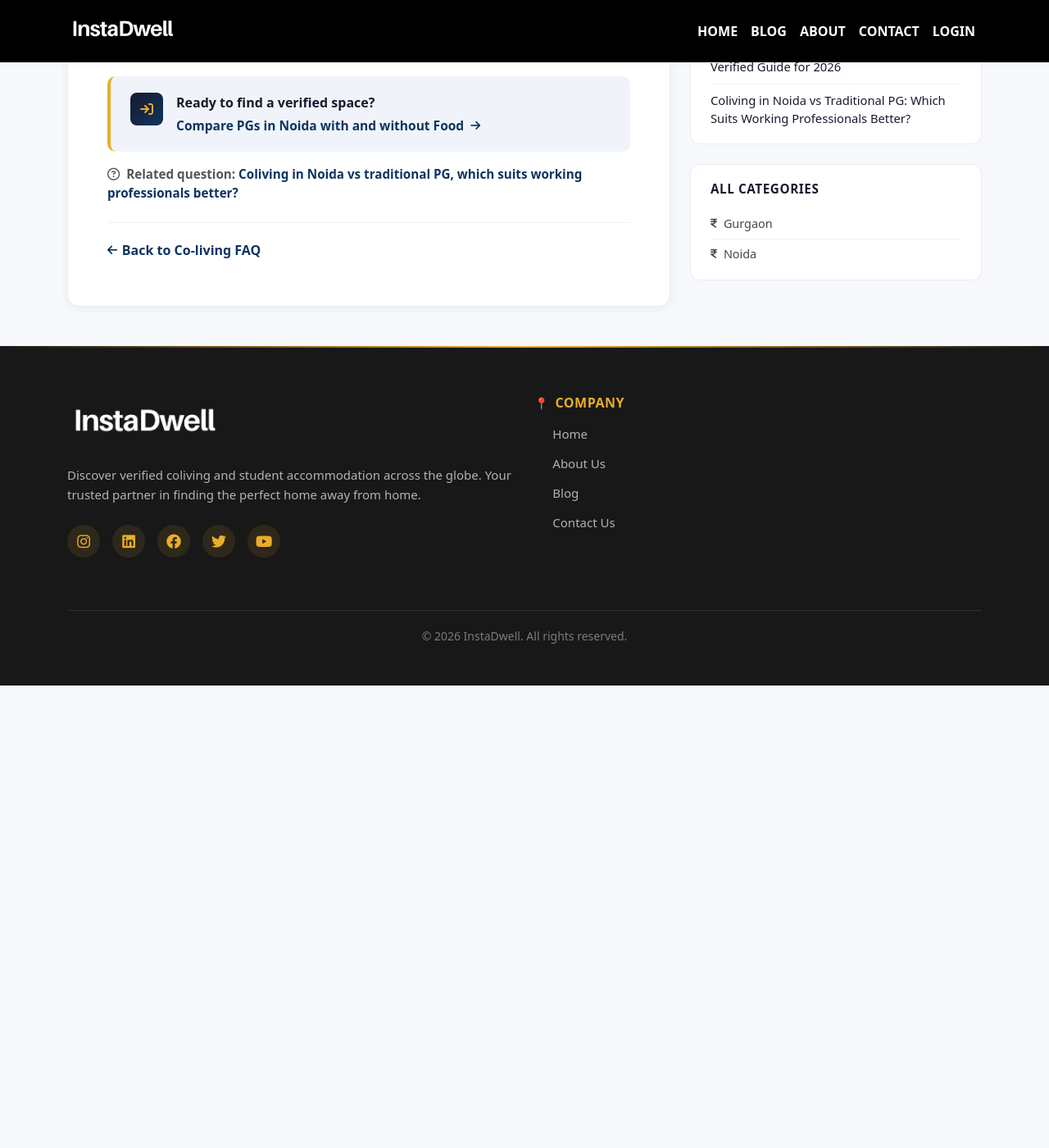
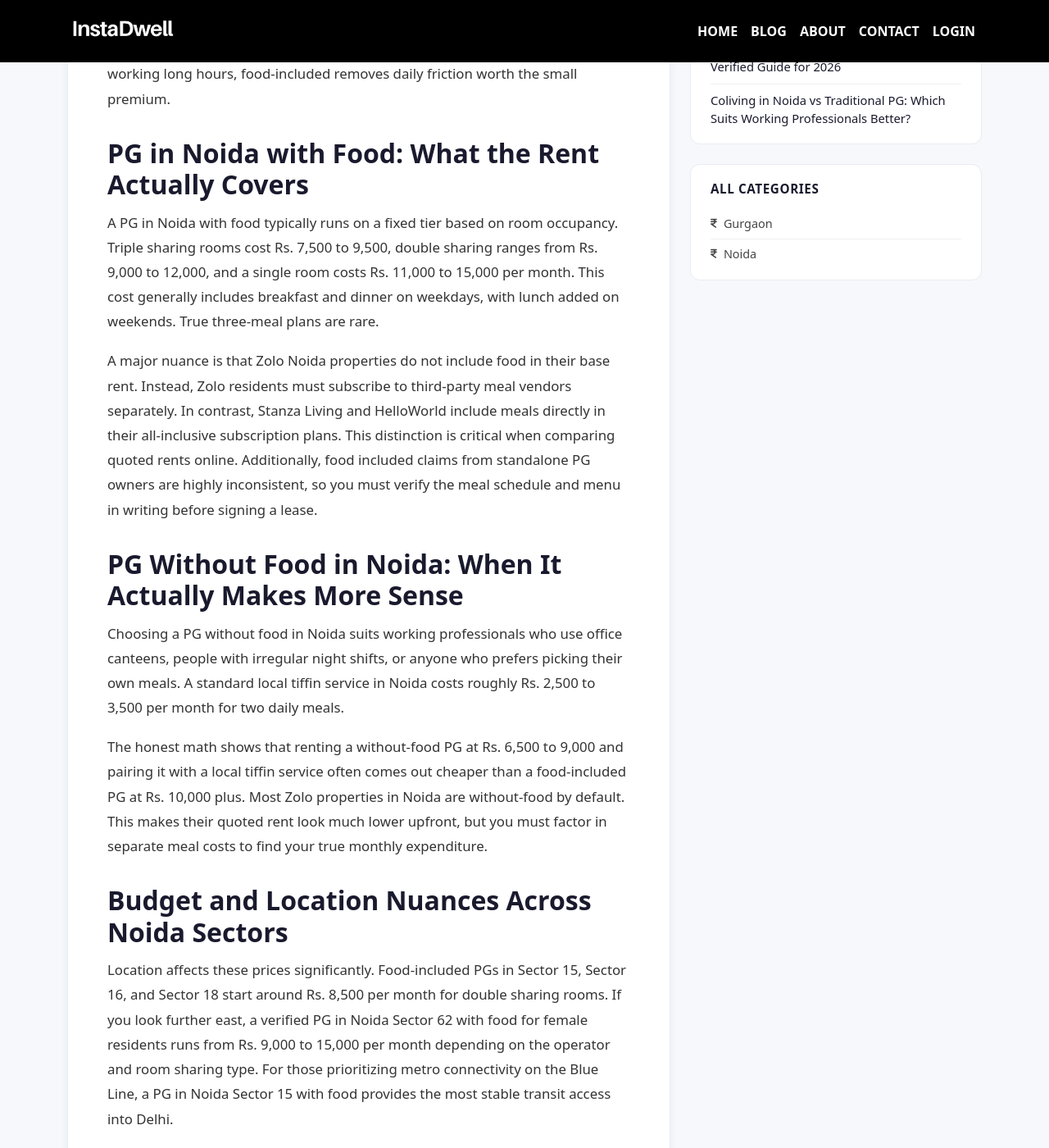
Before and after one commit to instadw/instadwell-blog, a Jekyll site: the page built from _coliving_faq/pg-in-noida-with-food-vs-without-food-which-makes-more-sense.md, in a window 1280 px wide and 1400 px high, scrolled down 885 px. Shown: the whole window at 82% size. Built offline with Jekyll 4.4.1, drawn with Linux system fonts in a browser that asks for light colours; before the commit the page ends 1721 px from its top, so only the background shows below that; some of the changed text lies outside the part shown.

Commit message:
Update pg-in-noida-with-food-vs-without-food-which-makes-more-sense.md

```diff
--- a/_coliving_faq/pg-in-noida-with-food-vs-without-food-which-makes-more-sense.md
+++ b/_coliving_faq/pg-in-noida-with-food-vs-without-food-which-makes-more-sense.md
@@ -5,16 +5,35 @@ layout: coliving-faq-post
 category: "Noida"
 order: 6
 author: Sanchit
-date: 2026-05-22T09:25:00.000+05:30
+date: 2026-05-30T09:25:00.000+05:30
 money_page_url: "https://instadwell.com/best-pgs-and-co-living-spaces-in-noida"
 money_page_label: "Compare PGs in Noida with and without Food"
 related_faq: "coliving-in-noida-vs-traditional-pg-which-is-better-for-working-professionals"
 related_faq_label: "Coliving in Noida vs traditional PG, which suits working professionals better?"
 ---
+
+**TL;DR: A PG in Noida with food costs Rs. 9,000 to 15,000 per month and suits residents who want predictable daily meals without managing vendors. A without-food PG at Rs. 6,500 to 9,000 paired with a local tiffin service at Rs. 2,500 to 3,500 per month often works out cheaper for working professionals with access to an office canteen or flexible meal schedules.**
+
 PG in Noida with food typically bundles breakfast and dinner into the monthly rent. Lunch is almost never included, as most working professionals eat at their office cafeteria. Food quality often changes with staff turnover, so check Google Maps reviews dated within the last 3 months rather than relying on operator marketing.
 
-PG without food in Noida costs Rs. 1,000 to Rs. 2,500 less on headline rent. Add tiffin delivery at Rs. 2,500 to Rs. 3,500/month and the saving disappears. The real advantage is flexibility on timing and cuisine.
+PG without food in Noida costs Rs. 1,000 to Rs. 2,500 less on headline rent. Add tiffin delivery at Rs. 2,500 to Rs. 3,500/month and the savings disappear. The real advantage is flexibility on timing and cuisine.
 
 For students eating on campus, food-free is often cheaper. For IT professionals working long hours, food-included removes daily friction worth the small premium.
 
+## PG in Noida with Food: What the Rent Actually Covers
+
+A PG in Noida with food typically runs on a fixed tier based on room occupancy. Triple sharing rooms cost Rs. 7,500 to 9,500, double sharing ranges from Rs. 9,000 to 12,000, and a single room costs Rs. 11,000 to 15,000 per month. This cost generally includes breakfast and dinner on weekdays, with lunch added on weekends. True three-meal plans are rare.
+
+A major nuance is that Zolo Noida properties do not include food in their base rent. Instead, Zolo residents must subscribe to third-party meal vendors separately. In contrast, Stanza Living and HelloWorld include meals directly in their all-inclusive subscription plans. This distinction is critical when comparing quoted rents online. Additionally, food included claims from standalone PG owners are highly inconsistent, so you must verify the meal schedule and menu in writing before signing a lease.
+
+## PG Without Food in Noida: When It Actually Makes More Sense
+
+Choosing a PG without food in Noida suits working professionals who use office canteens, people with irregular night shifts, or anyone who prefers picking their own meals. A standard local tiffin service in Noida costs roughly Rs. 2,500 to 3,500 per month for two daily meals.
+
+The honest math shows that renting a without-food PG at Rs. 6,500 to 9,000 and pairing it with a local tiffin service often comes out cheaper than a food-included PG at Rs. 10,000 plus. Most Zolo properties in Noida are without-food by default. This makes their quoted rent look much lower upfront, but you must factor in separate meal costs to find your true monthly expenditure.
+
+## Budget and Location Nuances Across Noida Sectors
+
+Location affects these prices significantly. Food-included PGs in Sector 15, Sector 16, and Sector 18 start around Rs. 8,500 per month for double sharing rooms. If you look further east, a verified PG in Noida Sector 62 with food for female residents runs from Rs. 9,000 to 15,000 per month depending on the operator and room sharing type. For those prioritizing metro connectivity on the Blue Line, a PG in Noida Sector 15 with food provides the most stable transit access into Delhi.
+
 [Full property list with food inclusion details across Noida sectors in our verified PG guide](https://instadwell.com/blog/best-pg-in-noida-sector-guide)
```
